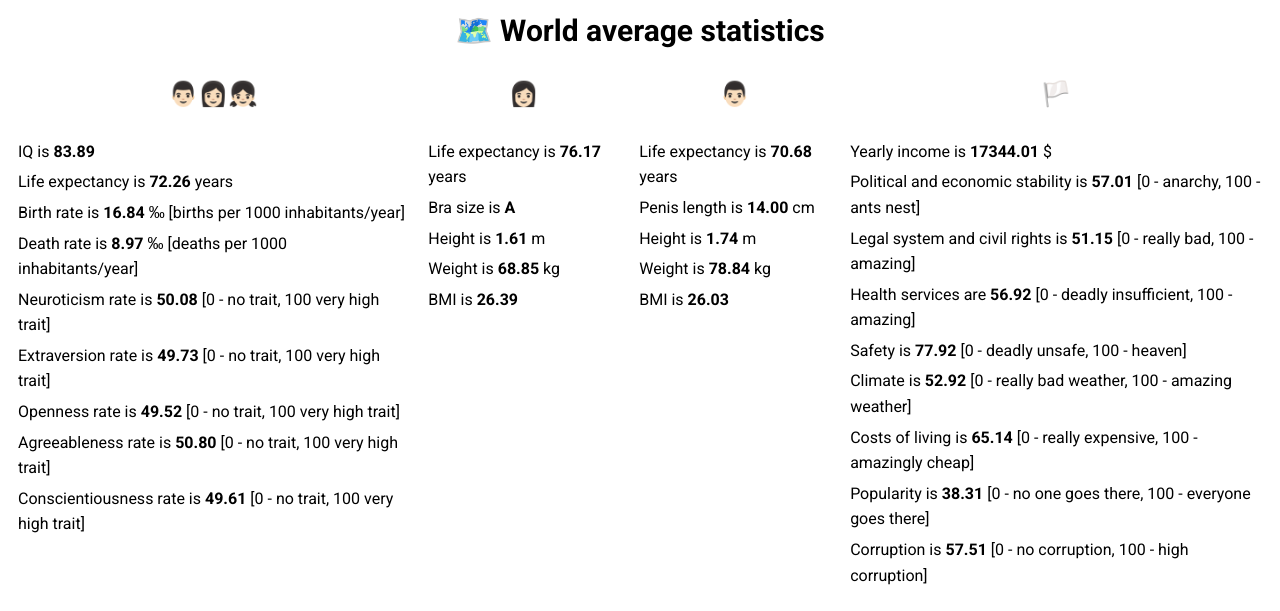
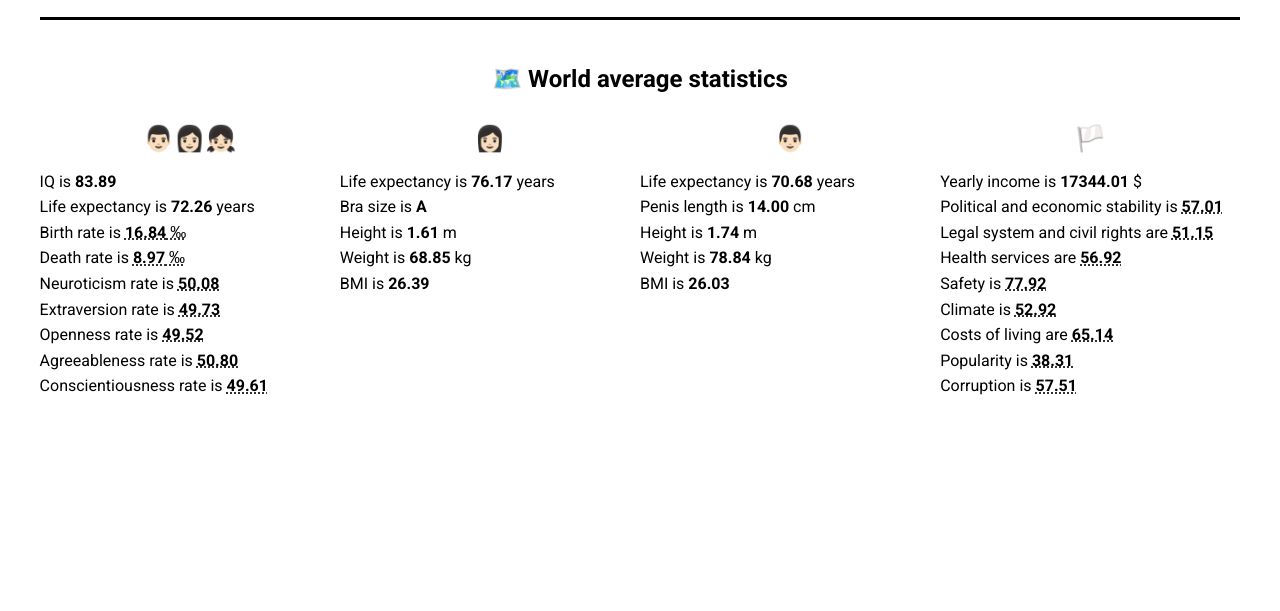
Before and after one commit to Megaemce/correlations.world, a website: page index.html in a window 1280 px wide. Shown: the part 243-854 px from the top of the page. After the commit the page ends 800 px from the top, so only its background shows below. Drawn offline with Linux system fonts and the light colour scheme; files whose address does not match are found by name.

Commit message:
Remove the table and add flex

```diff
--- a/index.html
+++ b/index.html
@@ -15,7 +15,7 @@
             }
 
             p {
-                margin: 5px;
+                margin: 0px;
             }
 
             /* Style the select element */
@@ -45,6 +45,7 @@
                 justify-items: center;
                 flex-direction: column;
                 align-items: center;
+                padding-bottom: 20px;
             }
 
             div.choose {
@@ -61,7 +62,43 @@
 
             div.statistics {
                 display: flex;
+                flex-direction: column;
                 align-items: center;
+                padding-top: 20px;
+                border-top: solid;
+                width: 95%;
+
+                .head {
+                    display: flex;
+                    justify-content: center;
+                    width: 100%;
+                }
+                .body {
+                    width: 100%;
+                    display: flex;
+                    flex-direction: row;
+                    flex-wrap: wrap;
+
+                    .column {
+                        display: flex;
+                        flex-direction: column;
+                        width: 25%;
+                        min-width: 200px;
+
+                        .row1 {
+                            display: flex;
+                            justify-content: space-around;
+                            font-size: 25px;
+                            padding-bottom: 10px;
+                        }
+                        .row2 {
+                            display: flex;
+                            flex-wrap: wrap;
+                            flex-direction: column;
+                            align-content: flex-start;
+                        }
+                    }
+                }
             }
 
             /* Style the dropdown arrow icon */
@@ -93,40 +130,6 @@
             select:focus {
                 border-color: #007bff;
                 box-shadow: 0 0 4px rgba(0, 123, 255, 0.5);
-            }
-
-            .tg {
-                border: none;
-                border-collapse: collapse;
-                border-spacing: 0;
-            }
-            .tg td {
-                border-style: solid;
-                border-width: 0px;
-                overflow: hidden;
-                padding: 10px 5px;
-                word-break: normal;
-            }
-            .tg th {
-                border-style: solid;
-                border-width: 0px;
-                overflow: hidden;
-                padding: 10px 5px;
-                word-break: normal;
-            }
-            .tg .tg-qlhy {
-                text-align: center;
-                vertical-align: top;
-                font-size: 30px;
-            }
-            .tg .tg-x2jv {
-                text-align: center;
-                vertical-align: top;
-                font-size: 24px;
-            }
-            .tg .tg-73oq {
-                text-align: left;
-                vertical-align: top;
             }
         </style>
     </head>
@@ -255,71 +258,67 @@
                     <img alt="No correlation" id="imgCorrelation" />
                 </div>
             </div>
-            <!-- <p>
-            It's important to note that correlation doesn't imply causation.
-            <br />A strong correlation between two variables does not
-            necessarily mean that changes in one variable cause changes in the
-            other. Correlation only indicates that the variables tend to change
-            together in some manner.
-        </p> -->
             <div class="statistics">
-                <!-- <hr /> -->
-                <table class="tg">
-                    <thead>
-                        <tr>
-                            <th class="tg-qlhy" colspan="5">
-                                🗺️ World average statistics
-                            </th>
-                        </tr>
-                    </thead>
-                    <tbody>
-                        <tr>
-                            <td class="tg-x2jv">👨🏻‍👩🏻‍👧🏻</td>
-                            <td class="tg-x2jv">👩🏻</td>
-                            <td class="tg-x2jv">👨🏻</td>
-                            <td class="tg-x2jv">🏳️</td>
-                        </tr>
-                        <tr>
-                            <td class="tg-73oq">
+                <div class="head">
+                    <h2>🗺️ World average statistics</h2>
+                </div>
+                <div class="body">
+                    <div class="column">
+                        <div class="row1">👨🏻‍👩🏻‍👧🏻</div>
+                        <div class="row2">
                             <p>IQ is <b id="IQ"></b></p>
                             <p>
                                 Life expectancy is
                                 <b id="AvgLifeExpectancy"></b> years
                             </p>
                             <p>
-                                    Birth rate is <b id="BirthRate"></b> ‰
-                                    [births per 1000 inhabitants/year]
+                                Birth rate is
+                                <abbr title="births per 1000 inhabitants/year"
+                                    ><b id="BirthRate"></b> ‰</abbr
+                                >
                             </p>
                             <p>
-                                    Death rate is <b id="DeathRate"></b> ‰
-                                    [deaths per 1000 inhabitants/year]
+                                Death rate is
+                                <abbr title="deaths per 1000 inhabitants/year"
+                                    ><b id="DeathRate"></b> ‰</abbr
+                                >
                             </p>
-
                             <p>
-                                    Neuroticism rate is <b id="Neuroticism"></b>
-                                    [0 - no trait, 100 very high trait]
+                                Neuroticism rate is
+                                <abbr title="0 - no trait, 100 very high trait"
+                                    ><b id="Neuroticism"></b
+                                ></abbr>
                             </p>
                             <p>
                                 Extraversion rate is
-                                    <b id="Extraversion"></b>
-                                    [0 - no trait, 100 very high trait]
+
+                                <abbr title="0 - no trait, 100 very high trait"
+                                    ><b id="Extraversion"></b
+                                ></abbr>
                             </p>
                             <p>
-                                    Openness rate is <b id="Openness"></b>
-                                    [0 - no trait, 100 very high trait]
+                                Openness rate is
+                                <abbr title="0 - no trait, 100 very high trait"
+                                    ><b id="Openness"></b>
+                                </abbr>
                             </p>
                             <p>
                                 Agreeableness rate is
-                                    <b id="Agreeableness"></b>
-                                    [0 - no trait, 100 very high trait]
+                                <abbr title="0 - no trait, 100 very high trait"
+                                    ><b id="Agreeableness"></b
+                                ></abbr>
                             </p>
                             <p>
                                 Conscientiousness rate is
-                                    <b id="Conscientiousness"></b>
-                                    [0 - no trait, 100 very high trait]
+                                <abbr title="0 - no trait, 100 very high trait"
+                                    ><b id="Conscientiousness"></b
+                                ></abbr>
                             </p>
-                            </td>
-                            <td class="tg-73oq">
+                        </div>
+                    </div>
+                    <div class="column">
+                        <div class="row1">👩🏻</div>
+                        <div class="row2">
                             <p>
                                 Life expectancy is
                                 <b id="FemaleLifeExpectancy"></b> years
@@ -328,61 +327,84 @@
                             <p>Height is <b id="FemaleHeight"></b> m</p>
                             <p>Weight is <b id="FemaleWeight"></b> kg</p>
                             <p>BMI is <b id="FemaleBMI"></b></p>
-                            </td>
-                            <td class="tg-73oq">
+                        </div>
+                    </div>
+                    <div class="column">
+                        <div class="row1">👨🏻</div>
+                        <div class="row2">
                             <p>
                                 Life expectancy is
                                 <b id="MaleLifeExpectancy"></b> years
                             </p>
-                                <p>
-                                    Penis length is <b id="PenisLength"></b> cm
-                                </p>
+                            <p>Penis length is <b id="PenisLength"></b> cm</p>
                             <p>Height is <b id="MaleHeight"></b> m</p>
                             <p>Weight is <b id="MaleWeight"></b> kg</p>
                             <p>BMI is <b id="MaleBMI"></b></p>
-                            </td>
-                            <td class="tg-73oq">
+                        </div>
+                    </div>
+                    <div class="column">
+                        <div class="row1">🏳️</div>
+                        <div class="row2">
                             <p>Yearly income is <b id="Income"></b> $</p>
                             <p>
                                 Political and economic stability is
-                                    <b id="Stability"></b> [0 - anarchy, 100 -
-                                    ants nest]
+
+                                <abbr title="0 - anarchy, 100 - ants nest"
+                                    ><b id="Stability"></b
+                                ></abbr>
                             </p>
                             <p>
-                                    Legal system and civil rights is
-                                    <b id="HumanRights"></b> [0 - really bad,
-                                    100 - amazing]
+                                Legal system and civil rights are
+
+                                <abbr title="0 - really bad, 100 - amazing"
+                                    ><b id="HumanRights"></b
+                                ></abbr>
                             </p>
                             <p>
                                 Health services are
-                                    <b id="HealthServices"></b> [0 - deadly
-                                    insufficient, 100 - amazing]
+
+                                <abbr
+                                    title="0 - deadly insufficient, 100 - amazing"
+                                    ><b id="HealthServices"></b
+                                ></abbr>
                             </p>
                             <p>
-                                    Safety is <b id="Safety"></b> [0 - deadly
-                                    unsafe, 100 - heaven]
+                                Safety is
+                                <abbr title="0 - deadly unsafe, 100 - heaven"
+                                    ><b id="Safety"></b
+                                ></abbr>
                             </p>
                             <p>
-                                    Climate is <b id="Climate"></b> [0 - really
-                                    bad weather, 100 - amazing weather]
+                                Climate is
+                                <abbr
+                                    title="0 - really bad weather, 100 - amazing weather"
+                                    ><b id="Climate"></b
+                                ></abbr>
                             </p>
                             <p>
-                                    Costs of living is <b id="Costs"></b> [0 -
-                                    really expensive, 100 - amazingly cheap]
+                                Costs of living are
+                                <abbr
+                                    title="0 - really expensive, 100 - amazingly cheap"
+                                    ><b id="Costs"></b
+                                ></abbr>
                             </p>
                             <p>
-                                    Popularity is <b id="Popularity"></b> [0 -
-                                    no one goes there, 100 - everyone goes
-                                    there]
+                                Popularity is
+                                <abbr
+                                    title="0 - no one goes there, 100 - everyone goes there"
+                                    ><b id="Popularity"></b
+                                ></abbr>
                             </p>
                             <p>
-                                    Corruption is <b id="Corruption"></b> [0 -
-                                    no corruption, 100 - high corruption]
+                                Corruption is
+                                <abbr
+                                    title="0 - no corruption, 100 - high corruption"
+                                    ><b id="Corruption"></b
+                                ></abbr>
                             </p>
-                            </td>
-                        </tr>
-                    </tbody>
-                </table>
+                        </div>
+                    </div>
+                </div>
             </div>
         </div>
         <script src="bundle.js"></script>
```
Lines whose indentation alone changed are shown as unchanged.
